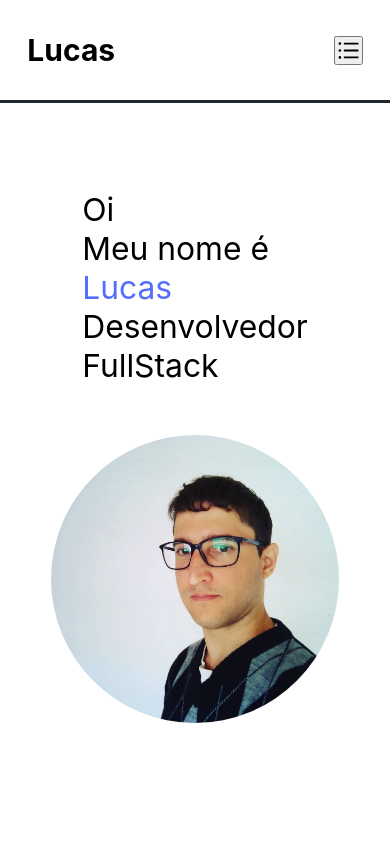
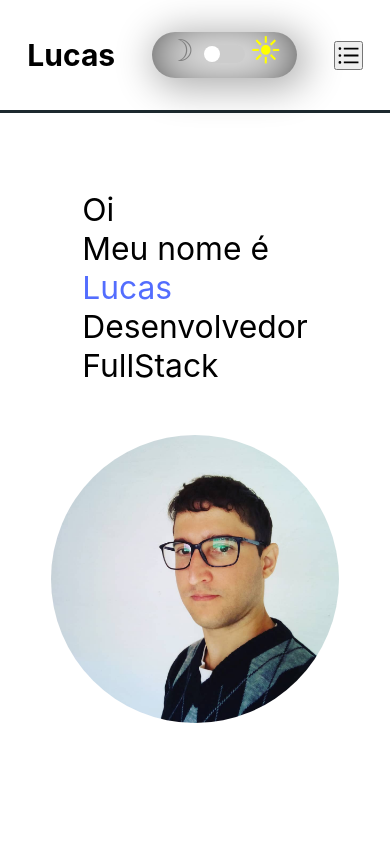
Before and after one commit to DigitalHDR/Meu-portfolio-react, a React (Create React App) app: page / in a window 390 px wide. Shown: the top 844 px of the page. Built offline with nearby package versions, Linux system fonts and the light colour scheme.

Commit message:
dark mode responsivo ok

```diff
--- a/src/components/Header/header.css
+++ b/src/components/Header/header.css
@@ -17,10 +17,13 @@
 
 .nav_link {
   display: flex;
-  align-items: center;
 }
 
-.nav_link span {
+.nav_darkMode {
+  display: flex;
+}
+
+.nav_darkMode span {
   font-size: 40px;
 }
 
@@ -51,20 +54,7 @@ button {
 }
 
 .switch-checkbox {
-  padding: 10px;
-}
-
-.switch {
-  position: relative;
-  display: inline-block;
-  width: 60px;
-  height: 14px;
-}
-
-.switch input {
-  opacity: 0;
-  width: 0;
-  height: 0;
+  margin: 13px 5px;
 }
 
 .switch {
@@ -154,4 +144,34 @@ input:checked+.slider:before {
   #hidden a {
     line-height: -1px;
   }
+
+  .nav_darkMode {
+    position: relative;
+  }
+
+  .nav_darkMode span {
+    font-size: 30px;
+  }
+
+  .switch {
+    width: 46px;
+    height: 18px;
+  }
+
+  .slider {
+    left: 5px;
+  }
+
+  .slider {
+    top: 5;
+    bottom: -3;
+  }
+
+  .slider:before {
+    height: 16px;
+    width: 16px;
+    left: 0px;
+    bottom: 1px;
+  }
+
 }
--- a/src/components/Header/index.jsx
+++ b/src/components/Header/index.jsx
@@ -24,7 +24,7 @@ export default function Index() {
         </ul>
 
 
-        <div className="nav_link darkMode_container">
+        <div className="nav_darkMode darkMode_container">
           <span style={{ color: darkMode ? "#c96dfd" : "grey" }}>☽</span>
           <div className="switch-checkbox">
             <label className="switch">
--- a/src/components/Header/useDarkMode.jsx
+++ b/src/components/Header/useDarkMode.jsx
@@ -6,10 +6,10 @@ export default function useDarkMode() {
   useEffect(() => {
     if(darkMode) {
       document.body.classList.remove('dark-mode')
-      localStorage.setItem('theme', 'light')
+      localStorage.setItem('theme', 'dark')
     } else {
       document.body.classList.add('dark-mode')
-      localStorage.setItem('theme', 'dark')
+      localStorage.setItem('theme', 'light')
     }
   }, [darkMode])
 
```
